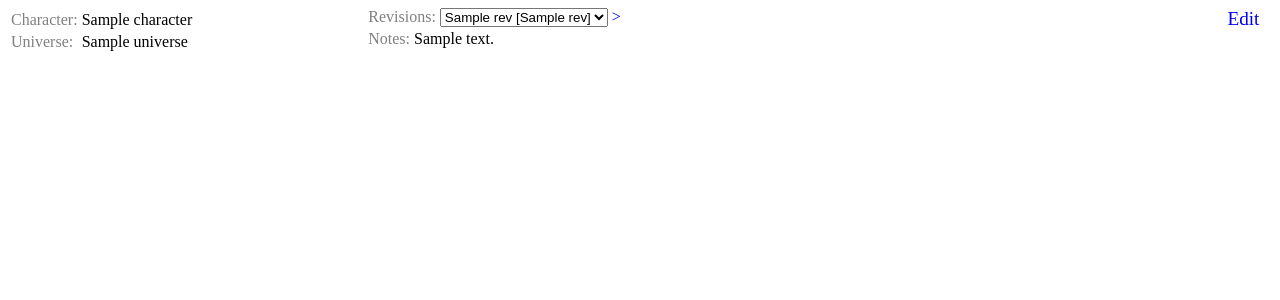
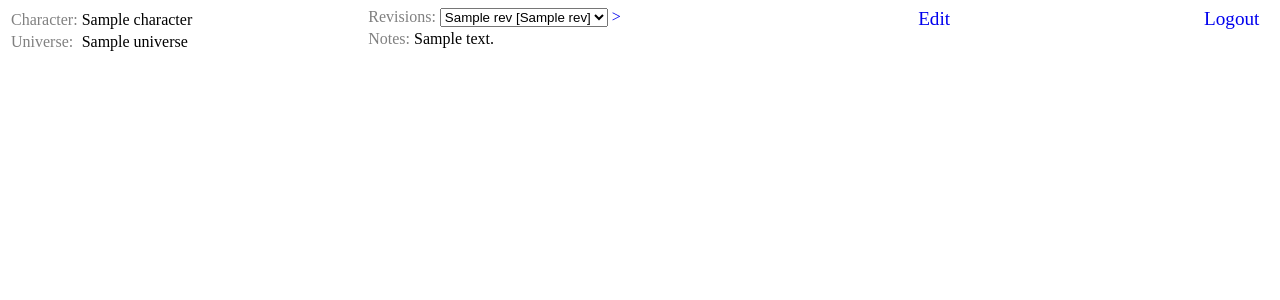
Before and after one commit to xiphux/personae, a Django app: template templates/characters/basesheet.html in a window 1280 px wide. Shown: the top 300 px of the page. Run offline with Django 3.2, Linux system fonts and the light colour scheme; the template is opened without the code that fills it: most values are stand-ins (such as "Sample title", 1, 10 or a date in 2020).

Commit message:
Add logout links to pages

```diff
--- a/media/characters/css/basesheet.css
+++ b/media/characters/css/basesheet.css
@@ -55,7 +55,7 @@ div#revisionnotes {
 	width: 69%;
 }
 
-div#editaction {
+div#actions {
 	width: 27%;
 	float: left;
 	padding-left: 9px;
@@ -71,12 +71,12 @@ div#revisionnavfloating {
   width: 100%;
 }
 
-div#editaction {
-  text-align: right;
+div#actions a {
+  font-size: larger;
 }
 
-div#editaction a {
-  font-size: larger;
+div#actions div#logoutaction {
+  text-align: right;
 }
 
 .label {
--- a/templates/characters/basesheet.html
+++ b/templates/characters/basesheet.html
@@ -124,9 +124,14 @@
 
     </div>
 
-    <div id="editaction">
+    <div id="actions">
 
-      <a href="/characters/{{ character.id }}/edit/" class="nounderline">Edit</a>
+      <div id="editaction" class="twocolumnleft">
+        <a href="/characters/{{ character.id }}/edit/" class="nounderline">Edit</a>
+      </div>
+      <div id="logoutaction" class="twocolumnright">
+        <a href="/accounts/logout/" class="nounderline">Logout</a>
+      </div>
 
     </div>
 
--- a/templates/characters/index.html
+++ b/templates/characters/index.html
@@ -13,3 +13,5 @@
 </p>
 {% endfor %}
 <a href="/characters/new/">Create a new character</a>
+<br />
+<a href="/accounts/logout/">Logout</a>
```
